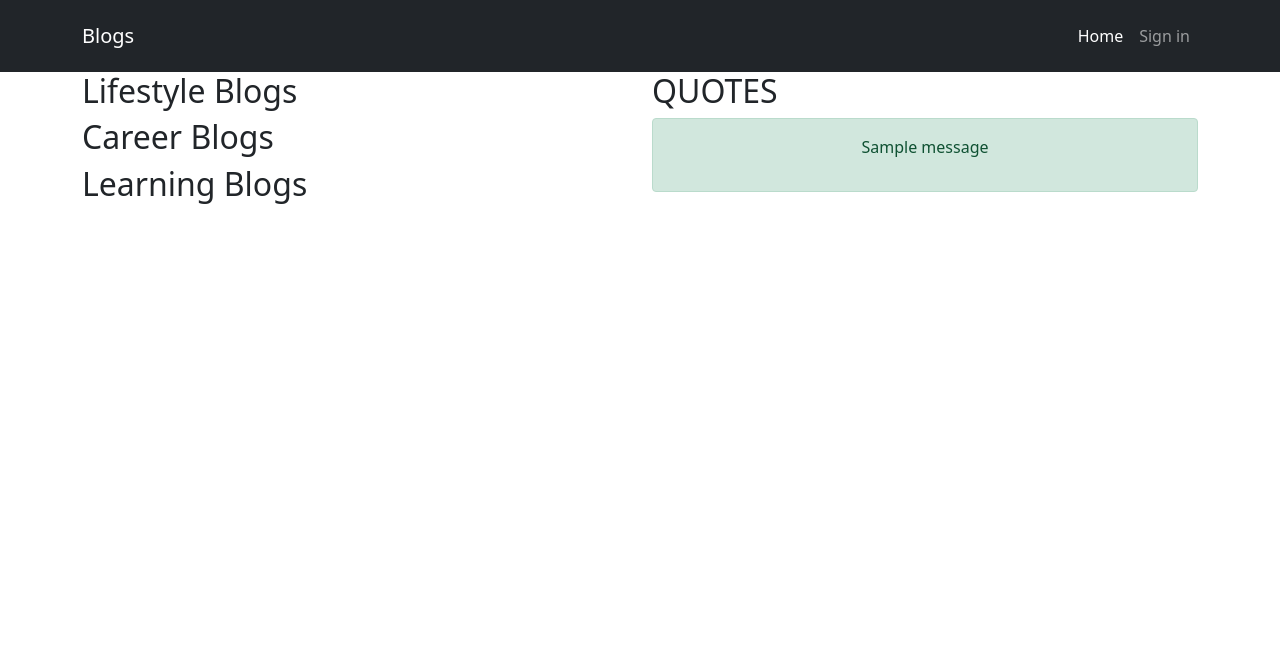
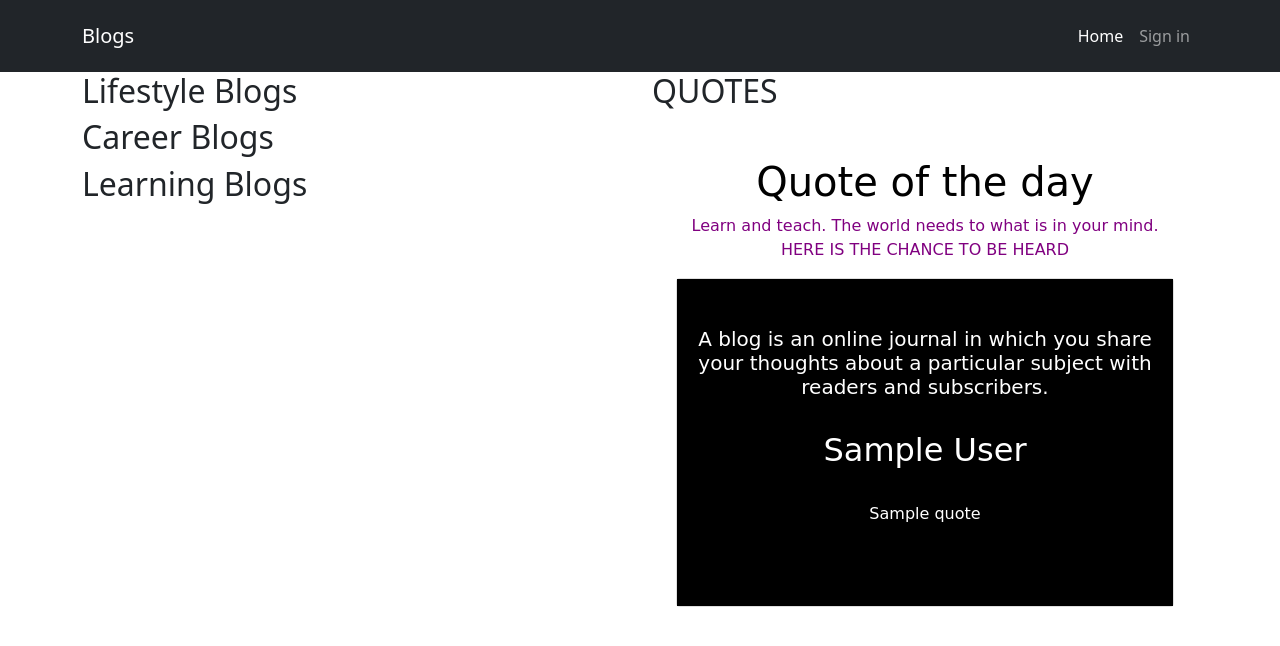
Before and after one commit to johngolem/Blogs, a Python web app: template app/templates/index.html in a window 1280 px wide. Shown: the top 646 px of the page. Run offline with Jinja, Linux system fonts and the light colour scheme; the template is opened without the code that fills it: most values are stand-ins (such as "Sample title", 1, 10 or a date in 2020); one stand-in notice (Sample message) is shown; some libraries are stand-ins or nearby versions.

Commit message:
add quote section

```diff
--- a/app/email.py
+++ b/app/email.py
@@ -1,4 +1,4 @@
- from flask_mail import Message
+from flask_mail import Message
 from flask import render_template
 from . import mail
 
--- a/app/main/views.py
+++ b/app/main/views.py
@@ -4,17 +4,20 @@ from flask import render_template, redirect, url_for, abort, request
 from . forms import BlogForm, CommentForm
 from .. models import Blog, User, Comment, Upvote, Downvote
 from .. import db
+from  ..requests import getQuotes
 
 
 
 
 @main.route('/')
 def index():
+
+    getquotes = getQuotes()
     blogs = Blog.query.all()
     lifestyle = Blog.query.filter_by(category='lifestyle').all()
     career = Blog.query.filter_by(category='career').all()
     learning = Blog.query.filter_by(category='learning').all()
-    return render_template('index.html', blogs=blogs, lifestyle=lifestyle, career=career, learning=learning)
+    return render_template('index.html', blogs=blogs, lifestyle=lifestyle, career=career, learning=learning, getquotes=getquotes)
 
 
 @main.route('/create_new', methods=['POST', 'GET'])
--- a/app/templates/index.html
+++ b/app/templates/index.html
@@ -19,16 +19,26 @@
     </div>
     <div class="col-md-6">
       <h2>QUOTES</h2>
-      {% with messages = get_flashed_messages(with_categories=true) %}
-      {% if messages %}
-          {% for category, message in messages %}
-              <div class="alert alert-{{ category }}">
-                  <p class="text-center">{{ message }}</p>
-              </div>
-          {% endfor %}
-      {% endif%}
-  {% endwith %}
+      {% for quote in getquotes %}
+<div class="container" style="padding-top:40px; font-family: 'Viaoda Libre', cursive; color:white;">
+    <div class="overlay">
+            <h1 class="text-center " style="color: black"> Quote of the day</h1>
+            <p class="text-center " style="color: purple;">Learn and teach. The world needs to what is in your mind. HERE IS THE CHANCE TO BE HEARD</p>
+    </div>
+        <div id="content" class="card card-image">
+            <div class="text-black text-center" style="color:white;">
+                <div class="py-5" style="background-color:black;">
+                    <h5 class="h5 black-text">A blog is an online journal in which you share your thoughts about a particular subject with readers and subscribers.</h5>
+                    <h2 class="card-title h2 my-4 py-2">{{quote.author}}</h2>
+                    <p class="mb-4 pb-2 px-md-5 mx-md-5">{{quote.quote}}</p>
+                </div>
+            </div>
+        </div>
+        <div class="footer" style= "font-family: 'Viaoda Libre', cursive; text-align: center;">
 
+        </div>
+</div>
+{% endfor %}
 
     </div>
 
--- a/config.py
+++ b/config.py
@@ -4,6 +4,7 @@ class Config:
     '''
     General configuration parent class
     '''
+    QUOTE_API_BASE_URL ='http://quotes.stormconsultancy.co.uk/random.json'
     SQLALCHEMY_DATABASE_URI = 'postgresql+psycopg2://johnpaul:trees@localhost/blogs'
     SECRET_KEY = '<blogsecretkey>'
     UPLOADED_PHOTOS_DEST ='app/static/photos'
```
Also changed, not shown: app/auth/views.py (+2 -14 lines), app/models.py (+4 -6 lines), app/requests.py (+20 -9 lines), tests/comments_test.py (added, +35 -0 lines), tests/test_user.py (added, +20 -0 lines), 1 other file.
